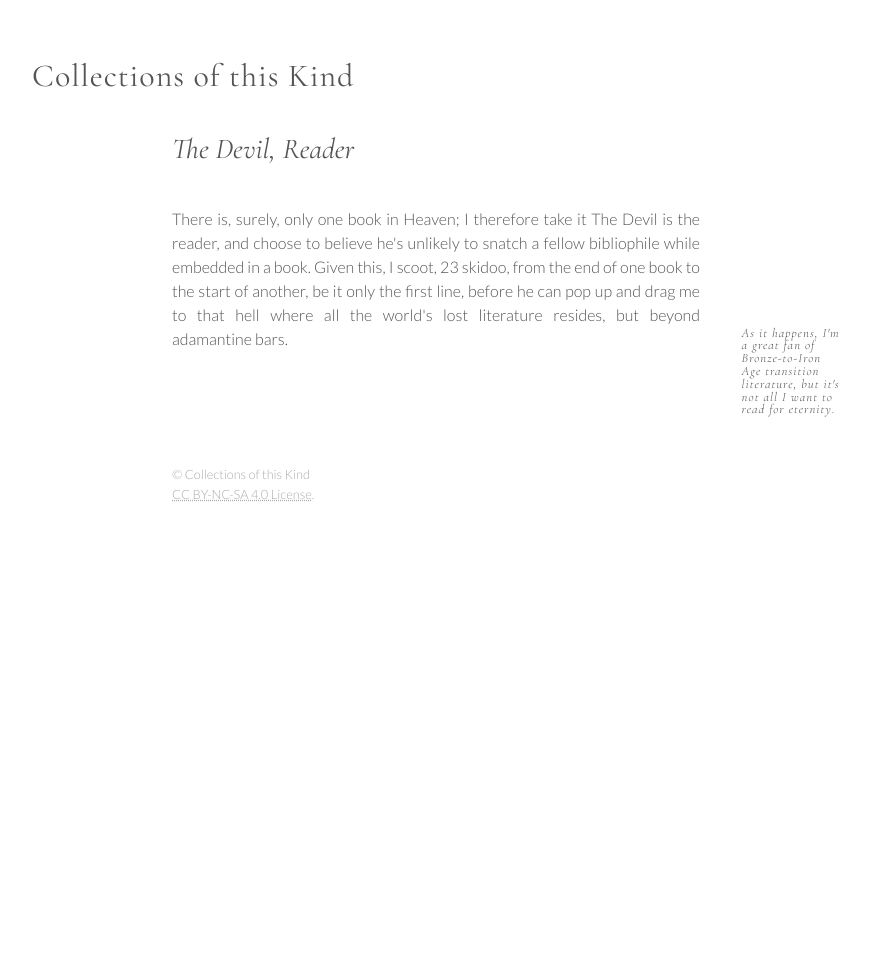
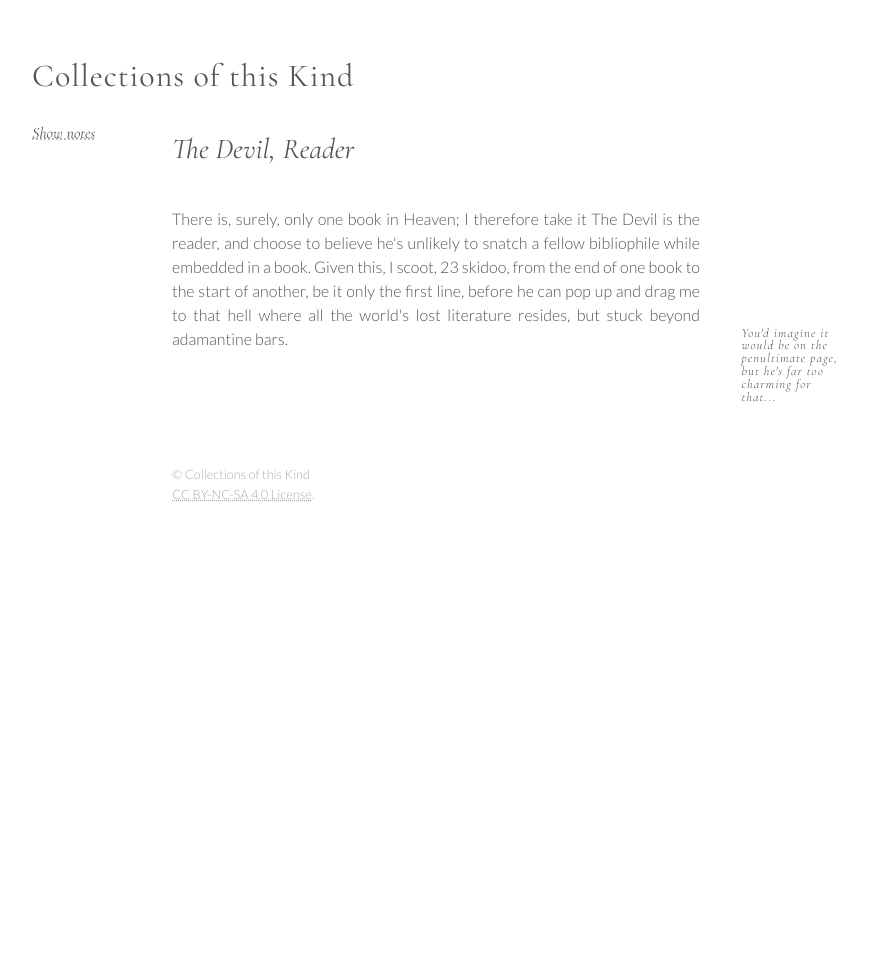
Before and after one commit to CollectionsOfThisKind/collectionsofthiskind.github.io, a Jekyll site: the page built from pages/diary/thedevilreader.html, in a window 1280 px wide. Shown: the whole page, without its empty margins (78-948 px from the left). Built offline with Jekyll 4.4.1, drawn with Linux system fonts in a browser that asks for light colours.

Commit message:
Add files via upload

```diff
--- a/pages/diary/thedevilreader.html
+++ b/pages/diary/thedevilreader.html
@@ -13,11 +13,26 @@
 <h2 class=top>The Devil, Reader</h2>
 
 <div class=marginalia>
-As it happens, I'm a great fan of Bronze-to-Iron Age transition literature, but it's not all I want to read for eternity.
+You'd imagine it would be on the penultimate page, but he's far too charming for that...
+
 </div>
 
 <p>
-There is, surely, only one book in Heaven; I therefore take it The Devil is the reader, and choose to believe he's unlikely to
-snatch a fellow bibliophile while embedded in a book. Given this, I scoot, 23 skidoo, from the end of one book to the start of another, be it only the first line, before he can pop up and drag me to that hell where all the world's lost literature resides, but beyond adamantine bars.
+There is, surely, only one book in Heaven<span class=note>1,</span>; I therefore take it The Devil is the reader, and choose to believe he's unlikely to
+snatch a fellow bibliophile while embedded in a book. Given this, I scoot, 23 skidoo, from the end of one book to the start of another, be it only the first line, before he can pop up and drag me to that hell where all the world's lost literature resides, but stuck beyond adamantine bars.
 
 <p class=diarydate>19 Dec 2023, dangerously between "The Beggar's Benison of Anstruther" and "Denmark: Variations"</p>
+
+<div class=notes>
+<p>
+&nbsp;
+</p>
+<p>
+Notes:
+</p>
+<p>
+<span class=note>1</span> As it happens, I'm a great fan of Bronze-to-Iron Age Transition literature, but it's not all I want to read for eternity.
+</p>
+
+
+</div>
```
